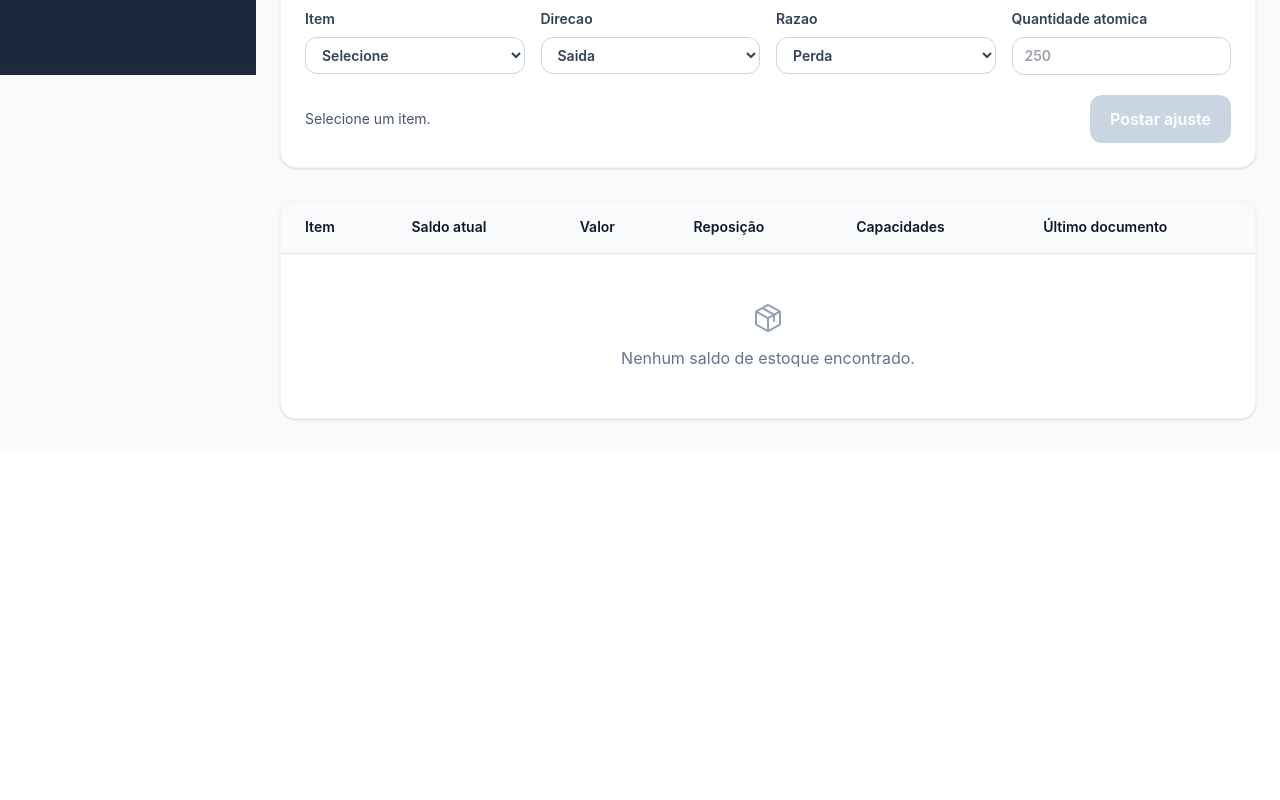
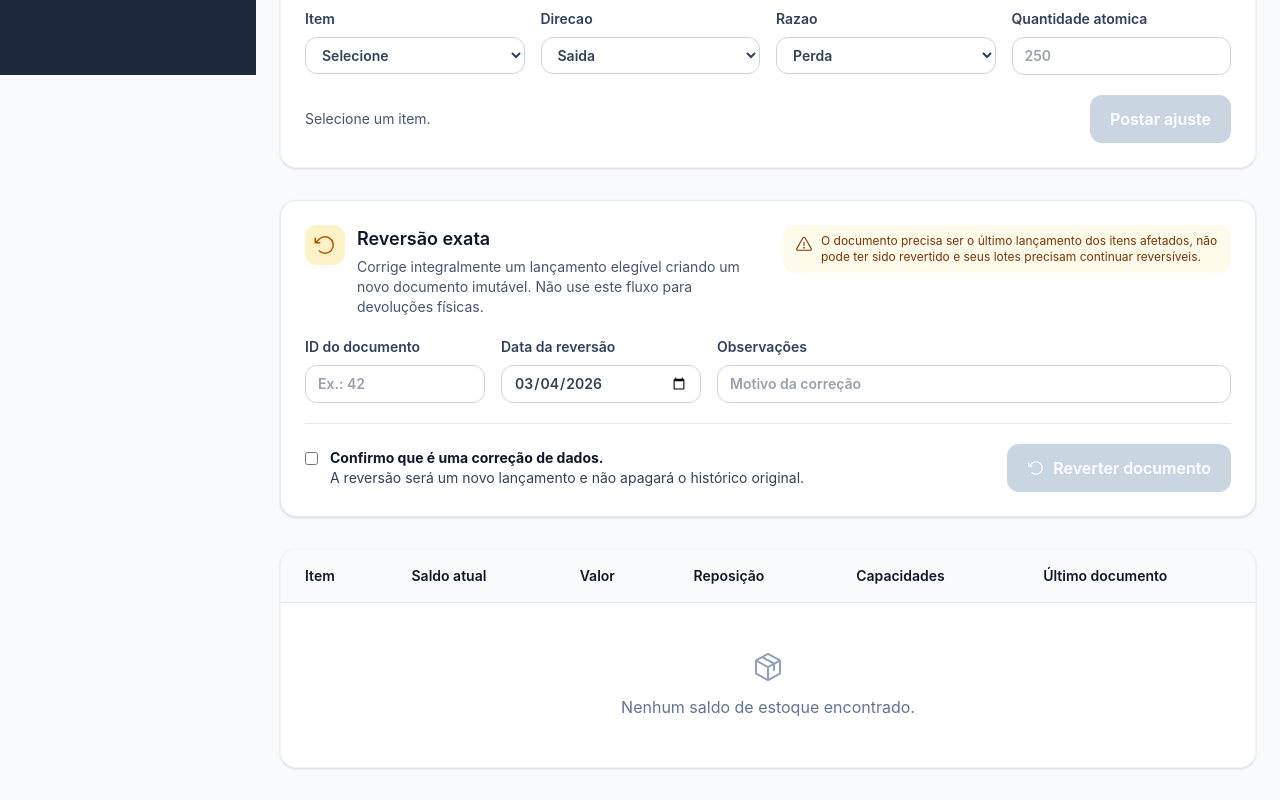
Before and after one commit to jerobas/saas, a React (Vite) app in the folder app/frontend/: page /inventory in a window 1280 px wide. Shown: the part 725-1525 px from the top of the page. Before the commit the page ends 1176 px from the top, so only its background shows below. Built offline with nearby package versions, Linux system fonts and the light colour scheme.

Commit message:
feat(ui): add exact reversal workflow

```diff
--- /dev/null
+++ b/app/frontend/src/features/inventory/ExactReversalForm.tsx
@@ -0,0 +1,196 @@
+import { ArrowCounterClockwise, Warning } from "@phosphor-icons/react";
+import { useState } from "react";
+import { type ReversalDocumentResponse, reversalGateway } from "../../gateways/desktopBridge";
+
+interface ExactReversalFormProps {
+  onPosted?: (reversal: ReversalDocumentResponse) => void;
+}
+
+const todayISO = () => new Date().toISOString().slice(0, 10);
+
+const optionalText = (value: string) => {
+  const trimmed = value.trim();
+  return trimmed.length > 0 ? trimmed : undefined;
+};
+
+const buildIdempotencyKey = () =>
+  `reversal-${Date.now()}-${Math.random().toString(36).slice(2, 10)}`;
+
+function ExactReversalForm({ onPosted }: ExactReversalFormProps) {
+  const [targetDocumentId, setTargetDocumentId] = useState("");
+  const [occurredOn, setOccurredOn] = useState(todayISO);
+  const [notes, setNotes] = useState("");
+  const [confirmed, setConfirmed] = useState(false);
+  const [saving, setSaving] = useState(false);
+  const [message, setMessage] = useState<{ type: "success" | "error"; text: string } | null>(null);
+  const [latestReversal, setLatestReversal] = useState<ReversalDocumentResponse | null>(null);
+
+  const postReversal = async () => {
+    if (saving) return;
+    const normalizedDocumentId = targetDocumentId.trim();
+    const documentId = Number(normalizedDocumentId);
+    if (
+      !/^\d+$/.test(normalizedDocumentId) ||
+      !Number.isSafeInteger(documentId) ||
+      documentId <= 0
+    ) {
+      setMessage({ type: "error", text: "Informe um ID de documento válido." });
+      return;
+    }
+    if (!confirmed) {
+      setMessage({ type: "error", text: "Confirme que esta é uma correção de lançamento." });
+      return;
+    }
+
+    setSaving(true);
+    setMessage(null);
+    try {
+      const posted = await reversalGateway.postReversal({
+        idempotencyKey: buildIdempotencyKey(),
+        targetDocumentId: documentId,
+        occurredOn,
+        notes: optionalText(notes),
+      });
+      setLatestReversal(posted);
+      setMessage({
+        type: "success",
+        text: `Reversão #${posted.id} criada para o documento #${posted.targetDocumentId}.`,
+      });
+      setTargetDocumentId("");
+      setNotes("");
+      setConfirmed(false);
+      onPosted?.(posted);
+    } catch (error) {
+      setMessage({
+        type: "error",
+        text:
+          error instanceof Error
+            ? error.message
+            : "Não foi possível reverter o documento exatamente.",
+      });
+    } finally {
+      setSaving(false);
+    }
+  };
+
+  return (
+    <section className="mb-8 rounded-2xl border border-slate-200 bg-white p-6 shadow-sm">
+      <div className="flex flex-col gap-4 lg:flex-row lg:items-start lg:justify-between">
+        <div className="flex items-start gap-3">
+          <div className="rounded-xl bg-amber-100 p-2 text-amber-700">
+            <ArrowCounterClockwise size={24} />
+          </div>
+          <div>
+            <h2 className="text-lg font-semibold text-slate-900">Reversão exata</h2>
+            <p className="mt-1 max-w-2xl text-sm text-slate-600">
+              Corrige integralmente um lançamento elegível criando um novo documento imutável. Não
+              use este fluxo para devoluções físicas.
+            </p>
+          </div>
+        </div>
+        <div className="flex max-w-md items-start gap-2 rounded-xl bg-amber-50 px-3 py-2 text-xs text-amber-900">
+          <Warning size={18} className="mt-0.5 shrink-0" />
+          <span>
+            O documento precisa ser o último lançamento dos itens afetados, não pode ter sido
+            revertido e seus lotes precisam continuar reversíveis.
+          </span>
+        </div>
+      </div>
+
+      {message && (
+        <div
+          role={message.type === "error" ? "alert" : "status"}
+          className={`mt-5 rounded-xl border px-4 py-3 text-sm font-medium ${
+            message.type === "success"
+              ? "border-green-200 bg-green-50 text-green-800"
+              : "border-red-200 bg-red-50 text-red-800"
+          }`}
+        >
+          {message.text}
+        </div>
+      )}
+
+      <div className="mt-5 grid gap-4 lg:grid-cols-[180px_200px_1fr]">
+        <label className="block text-sm font-semibold text-slate-700">
+          ID do documento
+          <input
+            inputMode="numeric"
+            value={targetDocumentId}
+            onChange={(event) => setTargetDocumentId(event.target.value)}
+            placeholder="Ex.: 42"
+            className="mt-2 w-full rounded-xl border border-slate-300 px-3 py-2 outline-none focus:ring-2 focus:ring-pink-500"
+          />
+        </label>
+        <label className="block text-sm font-semibold text-slate-700">
+          Data da reversão
+          <input
+            type="date"
+            value={occurredOn}
+            onChange={(event) => setOccurredOn(event.target.value)}
+            className="mt-2 w-full rounded-xl border border-slate-300 px-3 py-2 outline-none focus:ring-2 focus:ring-pink-500"
+          />
+        </label>
+        <label className="block text-sm font-semibold text-slate-700">
+          Observações
+          <input
+            value={notes}
+            onChange={(event) => setNotes(event.target.value)}
+            placeholder="Motivo da correção"
+            className="mt-2 w-full rounded-xl border border-slate-300 px-3 py-2 outline-none focus:ring-2 focus:ring-pink-500"
+          />
+        </label>
+      </div>
+
+      <div className="mt-5 flex flex-col gap-4 border-t border-slate-200 pt-5 lg:flex-row lg:items-center lg:justify-between">
+        <label className="flex items-start gap-3 text-sm text-slate-700">
+          <input
+            type="checkbox"
+            checked={confirmed}
+            onChange={(event) => setConfirmed(event.target.checked)}
+            className="mt-1"
+          />
+          <span>
+            <strong className="block text-slate-900">Confirmo que é uma correção de dados.</strong>A
+            reversão será um novo lançamento e não apagará o histórico original.
+          </span>
+        </label>
+        <button
+          type="button"
+          onClick={() => void postReversal()}
+          disabled={saving || !targetDocumentId || !confirmed}
+          className="inline-flex min-w-52 items-center justify-center gap-2 rounded-xl bg-amber-600 px-5 py-3 font-semibold text-white transition hover:bg-amber-700 disabled:bg-slate-300"
+        >
+          <ArrowCounterClockwise size={18} />
+          {saving ? "Revertendo..." : "Reverter documento"}
+        </button>
+      </div>
+
+      {latestReversal && (
+        <div className="mt-5 rounded-2xl bg-slate-50 p-4">
+          <p className="text-xs font-semibold uppercase tracking-wide text-slate-500">
+            Última reversão criada · sequência {latestReversal.postingSequence}
+          </p>
+          <div className="mt-3 grid gap-2 sm:grid-cols-2 lg:grid-cols-3">
+            {latestReversal.lines.map((line) => (
+              <div
+                key={line.id}
+                className="rounded-xl border border-slate-200 bg-white p-3 text-sm"
+              >
+                <p className="font-semibold text-slate-900">
+                  Item #{line.itemId} · {line.direction === "IN" ? "Entrada" : "Saída"}
+                </p>
+                <p className="mt-1 text-slate-600">
+                  {line.quantityAtomic} unidades atômicas · unidade registrada{" "}
+                  {line.enteredUnitCode}
+                  {" · "}reverte linha #{line.reversesLineId}
+                </p>
+              </div>
+            ))}
+          </div>
+        </div>
+      )}
+    </section>
+  );
+}
+
+export default ExactReversalForm;
--- a/app/frontend/src/features/inventory/InventoryPage.jsx
+++ b/app/frontend/src/features/inventory/InventoryPage.jsx
@@ -7,6 +7,7 @@ import {
   inventoryGateway,
   referenceDataGateway,
 } from "../../gateways/desktopBridge";
+import ExactReversalForm from "./ExactReversalForm";
 import InventoryLotsView from "./InventoryLotsView";
 
 const currencyFormatter = new Intl.NumberFormat("pt-BR", {
@@ -489,6 +490,8 @@ const InventoryPage = () => {
               </div>
             </section>
 
+            <ExactReversalForm onPosted={() => void loadBalances()} />
+
             <motion.div
               initial={{ opacity: 0, y: 20 }}
               animate={{ opacity: 1, y: 0 }}
```
Also changed, not shown: 2 other files (tests, documents, lock files or other folders).
